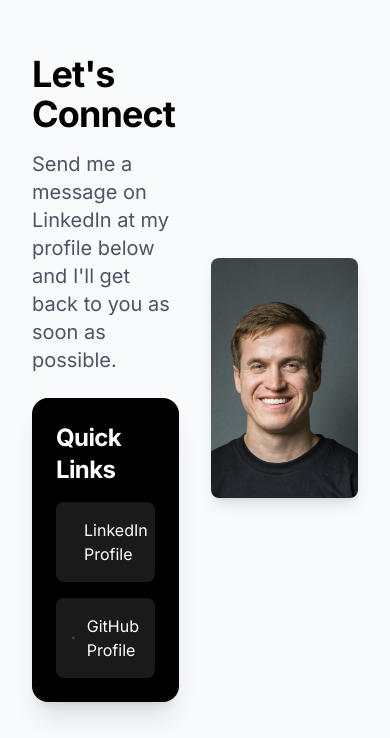
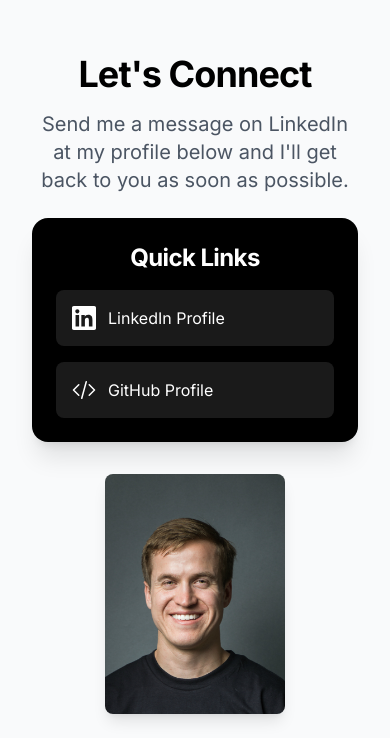
Before and after one commit to matthewspelman/matthewspelman.com, a Next.js app: page / in a window 390 px wide. Shown: the part 886-1624 px from the top of the page. Built offline with nearby package versions, Linux system fonts and the light colour scheme.

Commit message:
Update Contact

```diff
--- a/app/components/Contact.tsx
+++ b/app/components/Contact.tsx
@@ -7,12 +7,12 @@ import Image from 'next/image'
 export default function Contact() {
   return (
     <div className="max-w-4xl mx-auto">
-      <div className="flex flex-row items-center justify-center gap-4 py-8 sm:py-12 lg:py-16 px-4 sm:px-6 lg:px-8">
+      <div className="flex flex-col lg:flex-row items-center justify-center gap-4 py-8 sm:py-12 lg:py-16 px-4 sm:px-6 lg:px-8">
         <motion.div
           initial={{ opacity: 0, y: 20 }}
           animate={{ opacity: 1, y: 0 }}
           transition={{ duration: 0.5 }}
-          className="text-left space-y-6 w-1/2 pr-4 lg:pr-12"
+          className="text-center lg:text-left space-y-6 w-full lg:w-1/2 lg:pr-12"
         >
           <div>
             <h2 className="text-4xl font-bold text-black dark:text-white mb-4">
@@ -58,7 +58,7 @@ export default function Contact() {
           initial={{ opacity: 0, scale: 0.8 }}
           animate={{ opacity: 1, scale: 1 }}
           transition={{ duration: 0.5, delay: 0.2 }}
-          className="relative w-[180px] h-[240px] sm:w-[250px] sm:h-[333px] lg:w-[280px] lg:h-[373px] w-1/2 pl-4 lg:pl-12 flex justify-center"
+          className="relative w-[180px] h-[240px] sm:w-[250px] sm:h-[333px] lg:w-[280px] lg:h-[373px] mx-auto mt-4 lg:mt-0 lg:w-1/2 lg:pl-12 flex justify-center"
         >
           <div className="absolute inset-0 rounded-lg overflow-hidden shadow-lg">
             <Image
```
